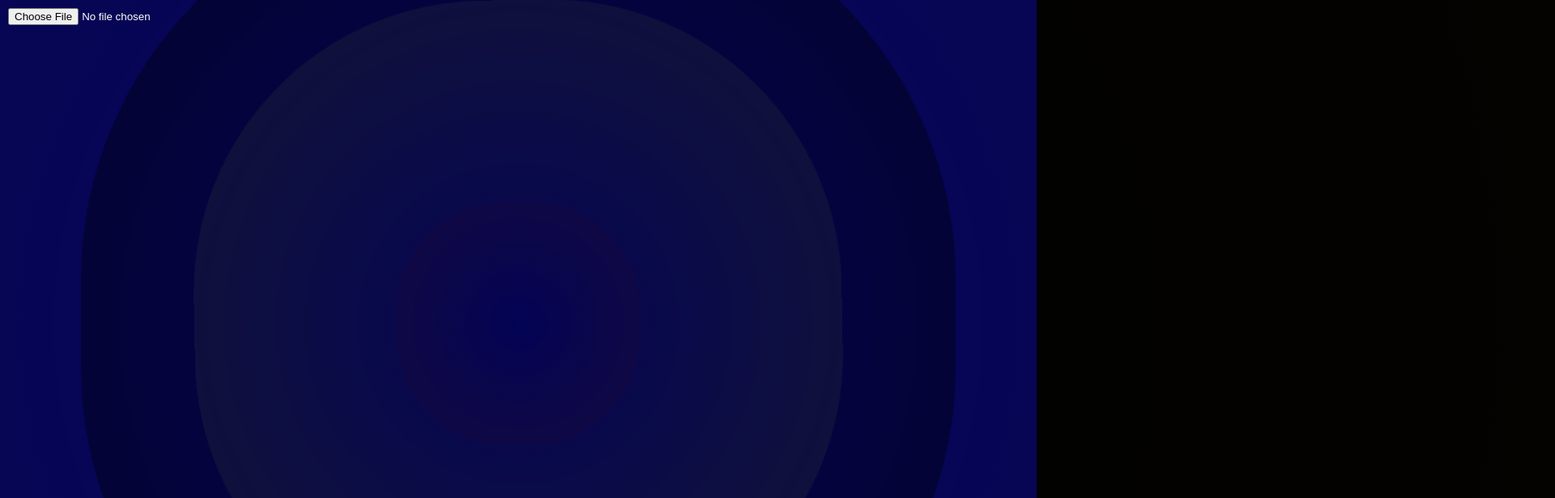
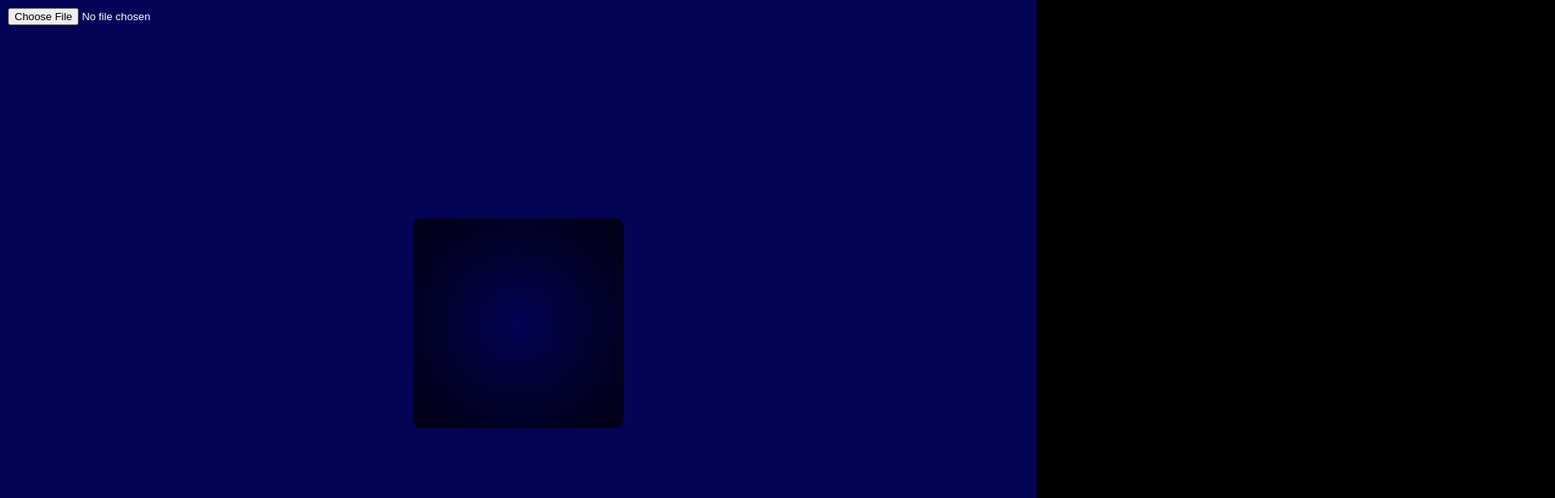
Before and after one commit to sblevins-dev/MusicVisualizer, a plain HTML site: page index.html in a window 1280 px wide. Shown: the top 616 px of the page at 81% size, 1920 px wide, since content can reach past the window. Drawn offline with Linux system fonts and the light colour scheme.

Commit message:
fixed media queries

```diff
--- a/index.html
+++ b/index.html
@@ -11,9 +11,6 @@
     <input type="file" id="file-input" accept="audio/*,video/*,image/*" />
     <div id="shadow"></div>
     <div id="shadow2"></div>
-    <div id="shadow6"></div>
-    <div id="shadow5"></div>
-    <div id="shade"></div>
     <canvas id="canvas"></canvas>
 
     <h3 id="name"></h3>
--- a/sound.js
+++ b/sound.js
@@ -64,8 +64,8 @@ window.onload = function () {
       let center_x = canvas.width / 2;
       let center_y = canvas.height / 2;
       let radius;
-      if (canvas.width < 700 || canvas.height < 400) {
-        radius = 50;
+      if (canvas.width < 700 || canvas.height < 500) {
+        radius = 40;
       } else {
         radius = 150;
       }
@@ -90,7 +90,11 @@ window.onload = function () {
         //barHeight = dataArray[i] * 2.5;
 
         // let rads = (Math.PI * 2) / bars;
-        barHeight = dataArray[i] * 1;
+        if (canvas.width < 700 || canvas.height < 400) {
+          barHeight = dataArray[i] * 0.5;
+        } else {
+          barHeight = dataArray[i] * 0.9;
+        }
 
         //trying to figure out base
         if (dataArray[i] > 300) {
@@ -113,42 +117,34 @@ window.onload = function () {
           r = 204;
           g = 255;
           b = 50;
-          barHeight = dataArray[i] * 0.9;
         } else if (dataArray[i] > 170) {
           r = 0;
           g = 50;
           b = 255;
-          barHeight = dataArray[i] * 0.9;
         } else if (dataArray[i] > 150) {
           r = 0;
           g = 100;
           b = 255;
-          barHeight = dataArray[i] * 0.9;
         } else if (dataArray[i] > 130) {
           r = 0;
           g = 200;
           b = 255;
-          barHeight = dataArray[i] * 0.8;
         } else if (dataArray[i] > 110) {
           r = 0;
           g = 255;
           b = 200;
-          barHeight = dataArray[i] * 0.8;
         } else if (dataArray[i] > 90) {
           r = 0;
           g = 255;
           b = 100;
-          barHeight = dataArray[i] * 0.8;
         } else if (dataArray[i] > 75) {
           r = 0;
           g = 255;
           b = 50;
-          barHeight = dataArray[i] * 0.8;
         } else if (dataArray[i] > 50) {
           r = 0;
           g = 255;
           b = 0;
-          barHeight = dataArray[i] * 0.8;
         } else if (dataArray[i] > 25) {
           r = 0;
           g = 100;
--- a/style.css
+++ b/style.css
@@ -53,81 +53,34 @@ button:hover {
   top: 0;
   width: 100%;
   height: 100%;
-  animation: rotation 15s infinite linear;
-  transition-property: transform;
   animation: rotation 20s linear infinite;
-}
-
-#shade {
-  position: absolute;
-  left: 0;
-  width: 5px;
-  background: black;
-  animation: lines linear 5s infinite;
 }
 
 #shadow {
   position: absolute;
-  top: calc(50% - 270px);
-  left: calc(50% - 270px);
-  height: 540px;
-  width: 540px;
+  top: calc(50% - 100px);
+  left: calc(50% - 100px);
+  height: 200px;
+  width: 200px;
   margin: auto;
-  border-radius: 45%;
+  border-radius: 4%;
   background: radial-gradient(rgba(0, 0, 0, 0), rgba(0, 0, 0, 0.5));
-  animation: accent 5s ease-in-out infinite;
+  animation: rotation 10s linear infinite;
+  overflow: hidden;
 }
 
 #shadow2 {
   position: absolute;
-  top: calc(50% - 300px);
-  left: calc(50% - 300px);
-  height: 600px;
-  width: 600px;
+  top: calc(50% - 100px);
+  left: calc(50% - 100px);
+  height: 200px;
+  width: 200px;
   margin: auto;
-  border-radius: 45%;
-  background: radial-gradient(
-    circle farthest-side,
-    rgba(255, 255, 255, 0),
-    rgba(99, 4, 4, 0.075)
-  );
-  animation: accent 10s ease-in-out infinite;
-}
-
-#shadow5 {
-  position: absolute;
-  top: calc(50% - 400px);
-  left: calc(50% - 400px);
-  height: 800px;
-  width: 800px;
-  margin: auto;
-  border-radius: 45%;
-  background: radial-gradient(
-    circle,
-    rgba(0, 0, 0, 0.11),
-    rgba(255, 166, 0, 0.692)
-  );
-  opacity: 0.1;
-  background: radial-gradient(circle, black rgb(253, 187, 4));
-  animation: shapes2 10s ease-in-out infinite;
-}
-
-#shadow6 {
-  position: absolute;
-  top: calc(50% - 400px);
-  left: calc(50% - 400px);
-  height: 800px;
-  width: 800px;
-  margin: auto;
-  border-radius: 45%;
-  background: radial-gradient(
-    circle,
-    rgba(0, 0, 0, 0.11),
-    rgba(228, 253, 3, 0.692)
-  );
-  opacity: 0.1;
-  background: radial-gradient(circle, black rgb(253, 187, 4));
-  animation: shapes2 5s ease-in-out infinite;
+  border-radius: 4%;
+  translate: skewX(90deg);
+  background: radial-gradient(rgba(0, 0, 0, 0), rgba(0, 0, 0, 0.5));
+  animation: rotation1 10s linear infinite;
+  overflow: hidden;
 }
 
 audio {
@@ -158,19 +111,34 @@ audio {
   opacity: 0.3;
 }
 
-@media (min-width: 700px) {
-  #canvas {
-    height: 100%;
-    width: 100%;
+@media (max-width: 700px) {
+  #body {
+    max-height: 100vh;
+    max-width: 100vw;
   }
 }
 
 @keyframes rotation {
-  from {
-    transform: rotate(0deg);
+  0% {
+    transform: rotate(0deg) scale(0.7);
   }
-  to {
-    transform: rotate(359deg);
+  50% {
+    transform: rotate(180deg) scale(1.3);
+  }
+  100% {
+    transform: rotate(359deg) scale(0.7);
+  }
+}
+
+@keyframes rotation1 {
+  0% {
+    transform: rotate(359deg) scale(0.7);
+  }
+  50% {
+    transform: rotate(180deg) scale(1.3);
+  }
+  100% {
+    transform: rotate(0deg) scale(0.7);
   }
 }
 
@@ -195,42 +163,9 @@ audio {
   }
 }
 
-@keyframes shapes2 {
-  0% {
-    transform: rotate(359deg) scale(1);
-  }
-  50% {
-    transform: scale(12) rotate(180deg);
-  }
-
-  100% {
-    transform: rotate(0deg) scale(1);
+@media (min-width: 700px) {
+  #shadow {
+    max-height: 100vh;
+    max-width: 100vw;
   }
 }
-
-@keyframes accent {
-  0% {
-    background: radial-gradient(circle, black rgba(8, 4, 253, 0.034));
-    transform: rotate(0deg) scale(2);
-  }
-  50% {
-    background: radial-gradient(circle, green rgba(54, 253, 4, 0.034));
-    transform: rotate(180deg) scale(0.5);
-  }
-  100% {
-    background: radial-gradient(circle, black rgba(8, 4, 253, 0.034));
-    transform: rotate(359deg) scale(2);
-  }
-}
-
-@keyframes lines {
-  0% {
-    right: 0%;
-  }
-  50% {
-    right: 50%;
-  }
-  100% {
-    right: 80%;
-  }
-}
```
